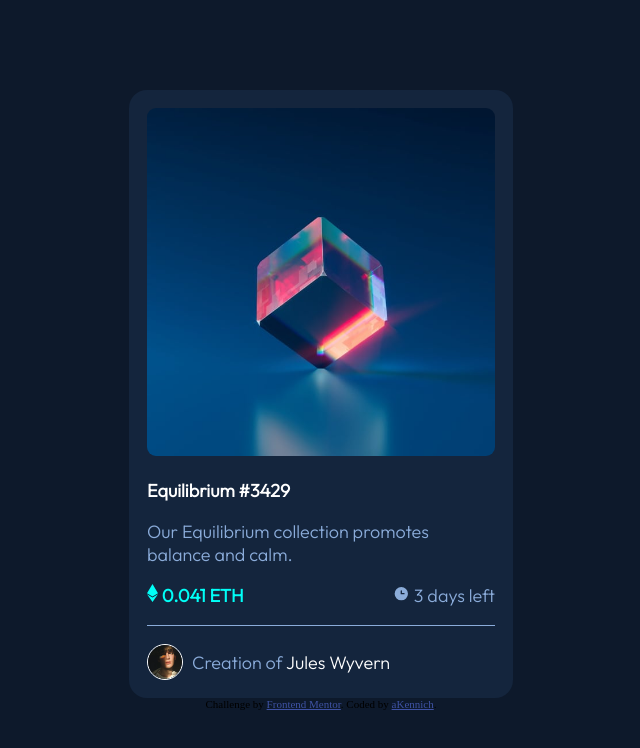
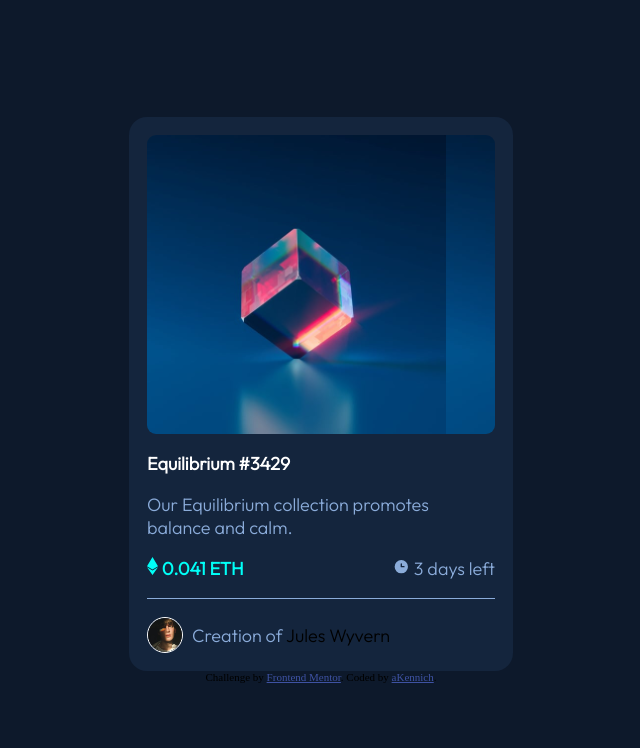
Before and after one commit to akennich/akennich-nft-preview-card-component-main, a plain HTML site: page index.html in a window 1280 px wide. Shown: the whole page, without its empty margins (319-959 px from the left). Drawn offline with Linux system fonts and the light colour scheme.

Commit message:
Add files via upload

```diff
--- a/index.html
+++ b/index.html
@@ -19,9 +19,12 @@
 </head>
 <body>
   <div class="card">
-    <img class="cyan equil" id="" src="./images/image-equilibrium.jpg" alt="">
+    <div class="image">
+      <div class="filtre"></div>
+    </div>
+    <!-- <img class="equil" id="" src="./images/image-equilibrium.jpg" alt=""> -->
     <p class="cyan title" id="">Equilibrium #3429</p>
-    <p id="description">Our Equilibrium collection promotes balance and calm.</p>
+    <p class="description">Our Equilibrium collection promotes balance and calm.</p>
     <div class="container">
     <p id="eth"><span><svg width="11" height="18" xmlns="http://www.w3.org/2000/svg"><path d="M11 10.216 5.5 18 0 10.216l5.5 3.263 5.5-3.262ZM5.5 0l5.496 9.169L5.5 12.43 0 9.17 5.5 0Z" fill="#00FFF8"/></svg></span> 0.041 ETH</p>
     <p id="left"><span><svg width="17" height="17" xmlns="http://www.w3.org/2000/svg"><path d="M8.305 2.007a6.667 6.667 0 1 0 0 13.334 6.667 6.667 0 0 0 0-13.334Zm2.667 7.334H8.305a.667.667 0 0 1-.667-.667V6.007a.667.667 0 0 1 1.334 0v2h2a.667.667 0 0 1 0 1.334Z" fill="#8BACD9"/></svg></span> 3 days left</p>
--- a/style.css
+++ b/style.css
@@ -13,25 +13,19 @@ body {
 }
 .card {
     width: 30%;
-    height: 15%;
     background-color: hsl(216, 50%, 16%);
     border-radius: 1em;
     font-size: 18px;
     font-family: 'Outfit', sans-serif;
     padding: 1em;
-    color: hsl(0, 0%, 100%);
-}
-.equil {
-    max-width: 100%;
-    border-radius: 0.5em;
-    margin-bottom: 1em;
+
 }
 .title {
     color: hsl(0, 0%, 100%);
     font-weight: 600;
     margin-bottom: 1em;
 }
-#description {
+.description {
     color: hsl(215, 51%, 70%);
     font-weight: 400;
     margin-bottom: 1em;
@@ -75,6 +69,19 @@ body {
     color: hsl(178, 100%, 50%);
     cursor: pointer;
 }
-.equilhover :hover {
-    filter: hsl(178, 100%, 50%);
+.image {
+    width: 100%;
+    height: 18.7rem;
+    background-size: contain;
+    background-image: url("./images/image-equilibrium.jpg") ;
+    border-radius: 0.5em;
+    margin-bottom: 1em;
 }
+.filtre {
+    height: 18.7rem;
+    border-radius: 0.5em;
+}
+.image :hover {
+    background: rgba(0,255,255,0.4);
+    cursor: pointer;
+}
```
